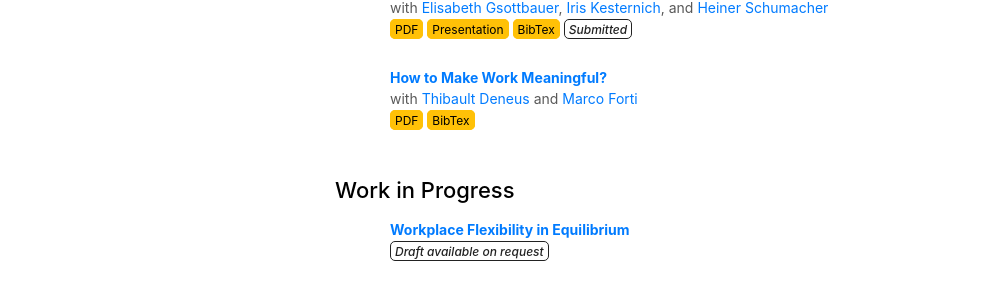
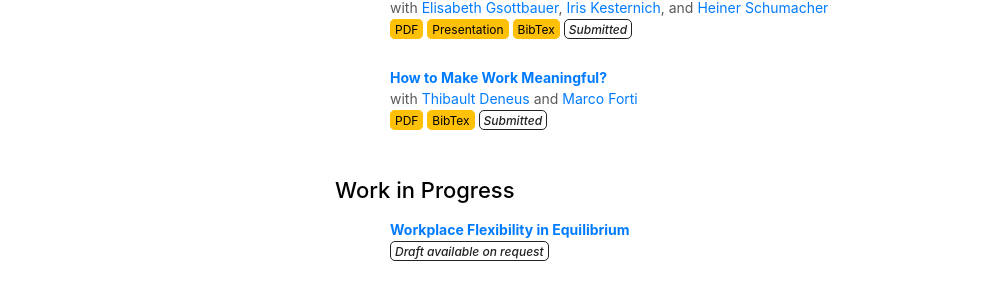
Before and after one commit to thimodeschouwer/thimodeschouwer.github.io, a Jekyll site: the page built from index.md, in a window 1280 px wide and 1052 px high. Shown: the part 560-860 px from the top of the window, without its empty margins (135-1143 px from the left). Built offline with Jekyll 4.4.1, drawn with Linux system fonts in a browser that asks for light colours; nearby versions of some CDN libraries; a style sheet for code colours, icons or effects is not loaded; our own code applies the rules of GitHub Pages for plain Markdown files.

Commit message:
Update workingpapers.yml

```diff
--- a/_data/workingpapers.yml
+++ b/_data/workingpapers.yml
@@ -11,3 +11,4 @@ main:
     authors: with <a href = "https://www.kuleuven.be/wieiswie/en/person/00149751" > Thibault Deneus </a> and <a href = "https://www.econ.uni-bonn.de/en/department/doctoral-students/marco-forti" > Marco Forti </a>
     pdf: ./assets/files/MeaningProduction.pdf
     bibtex: ./assets/files/MeaningProduction_cite.txt
+    notes: Submitted
```
